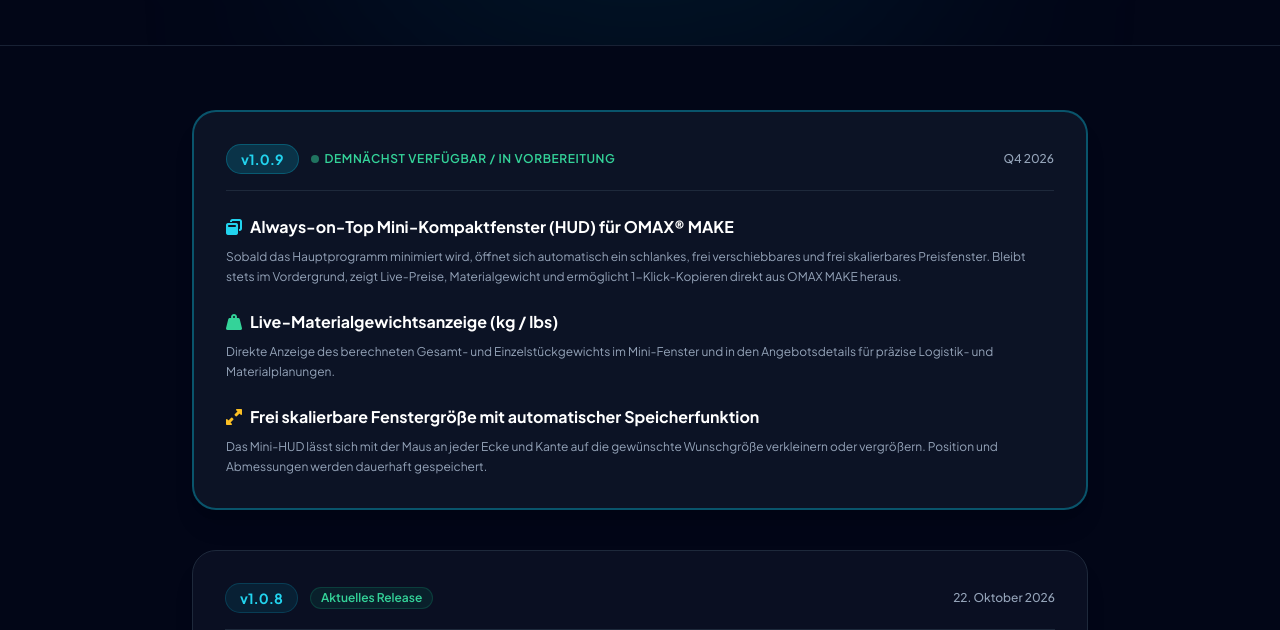
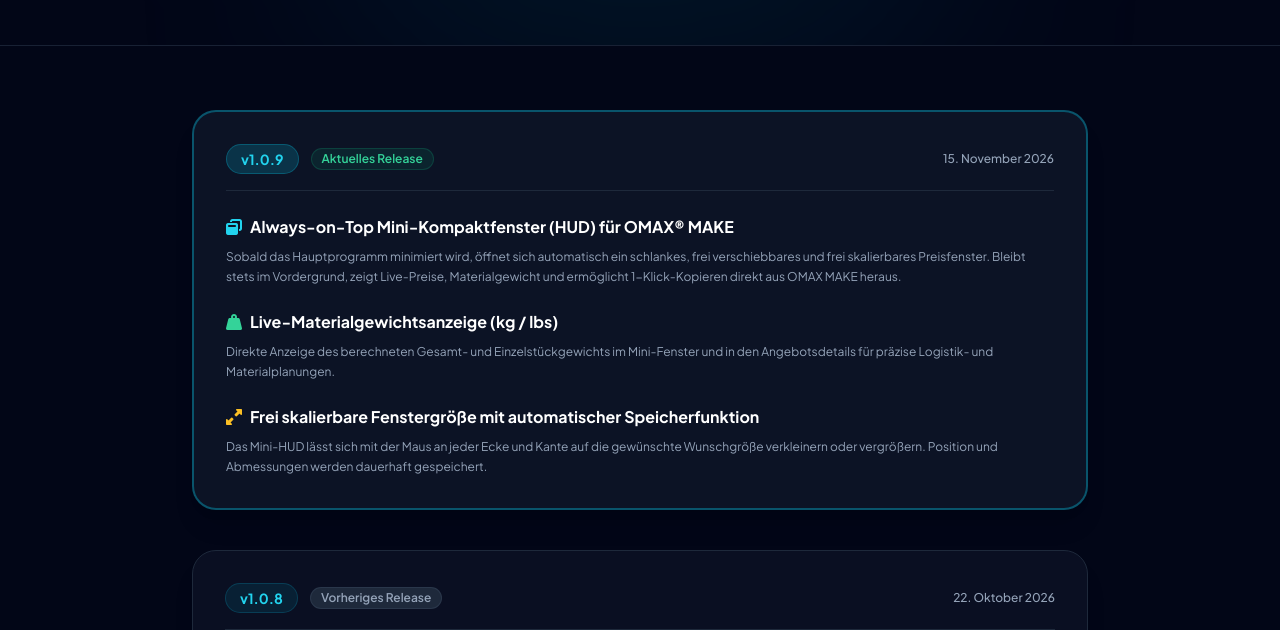
Before and after one commit to Cedi1991/Blechkalkulator, a plain HTML site: page changelog.html in a window 1280 px wide. Shown: the part 322-952 px from the top of the page. Drawn offline with nearby package versions, Linux system fonts and the light colour scheme.

Commit message:
Release v1.0.9: Update downloads and changelog for HUD and material weight release

```diff
--- a/changelog.html
+++ b/changelog.html
@@ -150,12 +150,11 @@
             <span class="px-3.5 py-1 rounded-full bg-cyan-500/20 text-cyan-400 border border-cyan-500/30 font-bold text-sm">
               v1.0.9
             </span>
-            <span class="text-xs font-semibold uppercase tracking-wider text-emerald-400 flex items-center gap-1.5">
-              <span class="w-2 h-2 rounded-full bg-emerald-400 animate-pulse"></span>
-              <span data-i18n="v109_badge">Demnächst verfügbar / In Vorbereitung</span>
+            <span class="text-xs font-semibold px-2.5 py-0.5 rounded-full bg-emerald-500/10 text-emerald-400 border border-emerald-500/20" data-i18n="v109_badge">
+              Aktuelles Release
             </span>
           </div>
-          <span class="text-xs text-slate-400 font-medium" data-i18n="v109_date">Q4 2026</span>
+          <span class="text-xs text-slate-400 font-medium" data-i18n="v109_date">15. November 2026</span>
         </div>
 
         <div class="space-y-4 text-sm text-slate-300">
@@ -198,8 +197,8 @@
             <span class="px-3.5 py-1 rounded-full bg-cyan-500/10 text-cyan-400 border border-cyan-500/20 font-bold text-sm">
               v1.0.8
             </span>
-            <span class="text-xs font-semibold px-2.5 py-0.5 rounded-full bg-emerald-500/10 text-emerald-400 border border-emerald-500/20" data-i18n="v108_badge">
-              Aktuelles Release
+            <span class="text-xs font-semibold px-2.5 py-0.5 rounded-full bg-slate-800 text-slate-400 border border-slate-700/60" data-i18n="v108_badge">
+              Vorheriges Release
             </span>
           </div>
           <span class="text-xs text-slate-400 font-medium" data-i18n="v108_date">22. Oktober 2026</span>
@@ -346,15 +345,15 @@
         hero_badge: "Kontinuierliche Weiterentwicklung",
         hero_title: 'Versionshistorie & <span class="gradient-text">Changelog</span>',
         hero_subtitle: "Alle Neuerungen, Fehlerbehebungen und Optimierungen von Blechkalkulator Pro im transparenten Überblick.",
-        v109_badge: "Demnächst verfügbar / In Vorbereitung",
-        v109_date: "Q4 2026",
+        v109_badge: "Aktuelles Release",
+        v109_date: "15. November 2026",
         v109_f1_title: "Always-on-Top Mini-Kompaktfenster (HUD) für OMAX® MAKE",
         v109_f1_desc: "Sobald das Hauptprogramm minimiert wird, öffnet sich automatisch ein schlankes, frei verschiebbares und frei skalierbares Preisfenster. Bleibt stets im Vordergrund, zeigt Live-Preise, Materialgewicht und ermöglicht 1-Klick-Kopieren direkt aus OMAX MAKE heraus.",
         v109_f2_title: "Live-Materialgewichtsanzeige (kg / lbs)",
         v109_f2_desc: "Direkte Anzeige des berechneten Gesamt- und Einzelstückgewichts im Mini-Fenster und in den Angebotsdetails für präzise Logistik- und Materialplanungen.",
         v109_f3_title: "Frei skalierbare Fenstergröße mit automatischer Speicherfunktion",
         v109_f3_desc: "Das Mini-HUD lässt sich mit der Maus an jeder Ecke und Kante auf die gewünschte Wunschgröße verkleinern oder vergrößern. Position und Abmessungen werden dauerhaft gespeichert.",
-        v108_badge: "Aktuelles Release",
+        v108_badge: "Vorheriges Release",
         v108_date: "22. Oktober 2026",
         v108_item1: '<strong class="text-white">Frei wählbare Währung & ISO-Codes:</strong> Unter <em>Einstellungen & Hilfe</em> kann nun jedes Währungssymbol oder -kürzel (z. B. <code>£</code>, <code>$</code>, <code>€</code>, <code>CHF</code>, <code>CAD</code>, <code>AUD</code>, <code>zł</code> etc.) frei konfiguriert werden inklusive 1-Klick-Schnellauswahl.',
         v108_item2: '<strong class="text-white">Feinschliff für Inch / lbs Maßeinheiten:</strong> Korrektur der Einheitenbeschriftungen im US-Modus sowie verbesserte Formatierung von Währungszeichen für den internationalen Sprachraum.',
@@ -384,15 +383,15 @@
         hero_badge: "Continuous Development & Updates",
         hero_title: 'Version History & <span class="gradient-text">Changelog</span>',
         hero_subtitle: "A transparent overview of all new features, enhancements, and performance optimizations in Blechkalkulator Pro.",
-        v109_badge: "Coming Soon / In Preparation",
-        v109_date: "Q4 2026",
+        v109_badge: "Current Release",
+        v109_date: "November 15, 2026",
         v109_f1_title: "Always-on-Top Mini Compact Window (HUD) for OMAX® MAKE",
         v109_f1_desc: "Whenever the main program is minimized, a sleek, freely draggable, and resizable HUD automatically pops up. Stays always on top, displays live quote prices and material weight, and enables 1-click clipboard export directly inside OMAX MAKE.",
         v109_f2_title: "Live Material Weight Indicator (kg / lbs)",
         v109_f2_desc: "Direct display of calculated total and single-piece weight inside the mini window and quote breakdown for precise logistics and material planning.",
         v109_f3_title: "Freely Resizable Dimensions with Automatic Geometry Memory",
         v109_f3_desc: "Resize the mini HUD freely with the mouse by dragging any border or corner. Screen position and custom size are saved automatically across sessions.",
-        v108_badge: "Current Release",
+        v108_badge: "Previous Release",
         v108_date: "October 22, 2026",
         v108_item1: '<strong class="text-white">Customizable Currency & ISO Symbols:</strong> Under <em>Settings & Help</em>, configure any currency symbol or code (e.g. <code>$</code>, <code>£</code>, <code>€</code>, <code>CHF</code>, <code>CAD</code>, <code>AUD</code>, <code>zł</code> etc.) with 1-click presets.',
         v108_item2: '<strong class="text-white">Refined Imperial (Inch / lbs) Units:</strong> Optimized label formatting and unit conversions for international and North American waterjet operations.',
```
Also changed, not shown: download.html (+13 -13 lines), index.html (+4 -4 lines).
